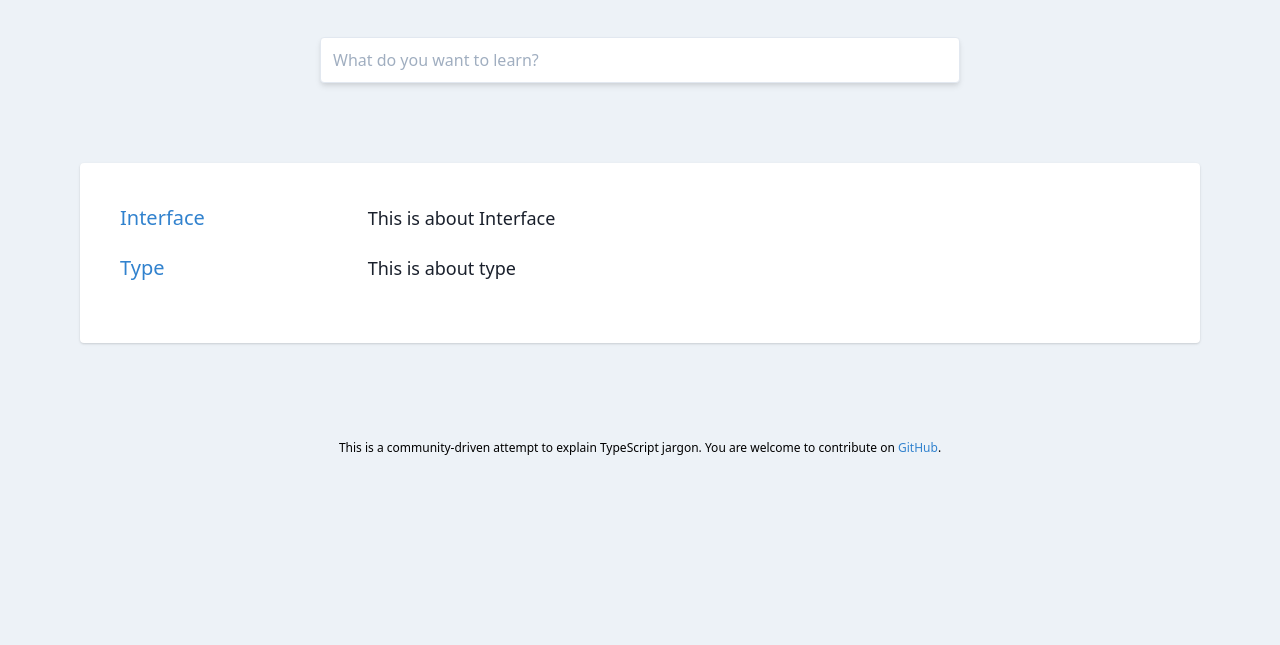
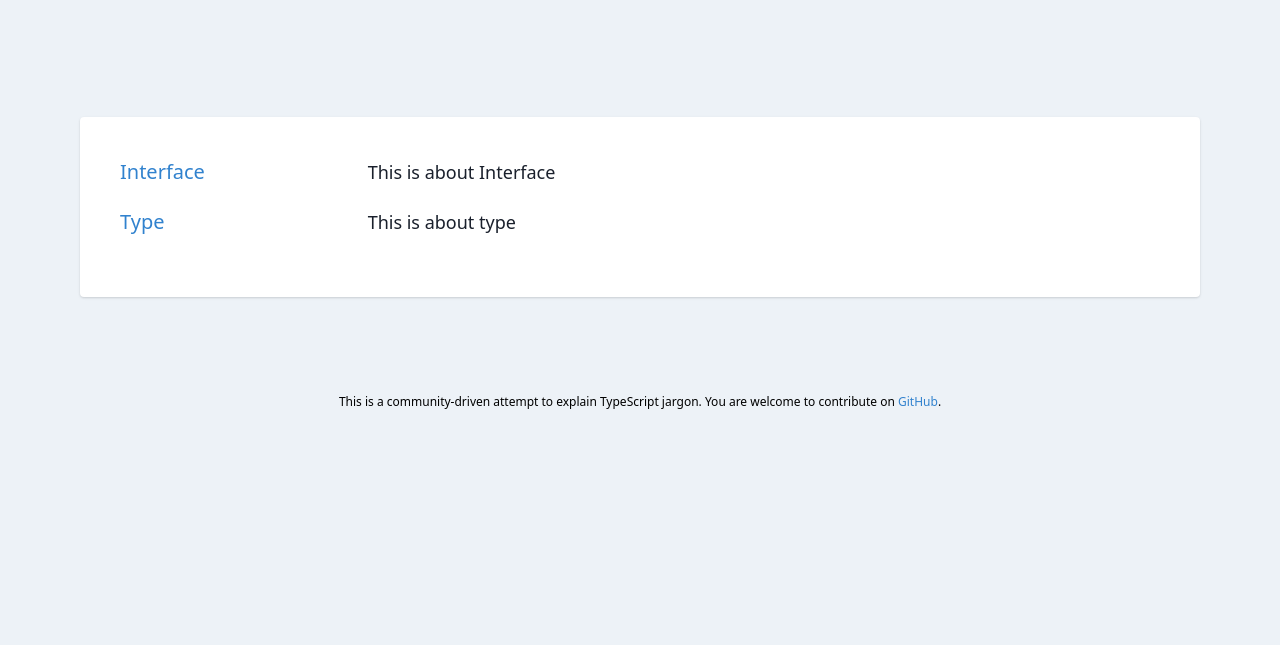
Before and after one commit to krzysztofzuraw/explain-typescript, a Gatsby site: page / in a window 1280 px wide. Shown: the part 155-800 px from the top of the page. Built offline with nearby package versions, Linux system fonts and the light colour scheme; Gatsby itself is replaced by a stand-in of ours.

Commit message:
feat: disable search

```diff
--- a/src/components/Layout.tsx
+++ b/src/components/Layout.tsx
@@ -6,11 +6,11 @@ export const Layout: React.FunctionComponent = ({ children }) => (
   <div className="container mx-auto">
     <h1 className="text-6xl font-thin text-gray-900 text-center p-12">TypeScript Explained</h1>
     <div className="flex items-center justify-center">
-      <input
+      {/* <input
         className="shadow-md appearance-none border w-2/4 rounded p-3 text-gray-500 leading-tight focus:outline-none focus:shadow-outline"
         type="search"
         placeholder="What do you want to learn?"
-      />
+      /> */}
     </div>
     <div className="bg-white m-20 shadow h-full p-10 rounded">{children}</div>
     <footer className="text-center p-4 text-xs font-thin">
```
